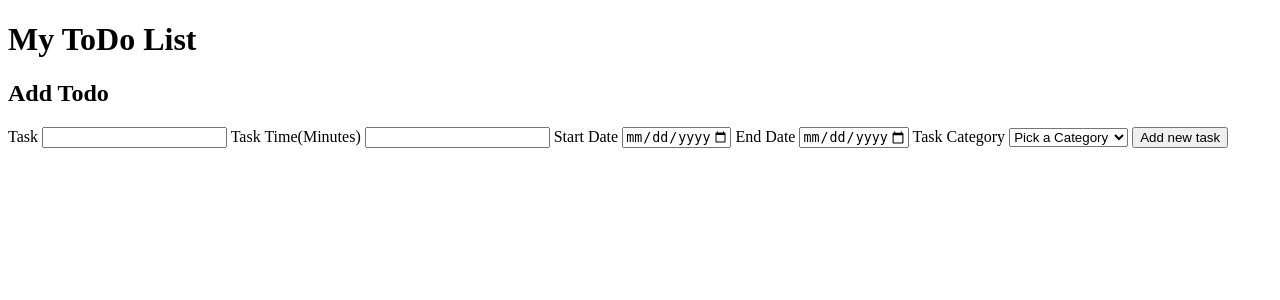
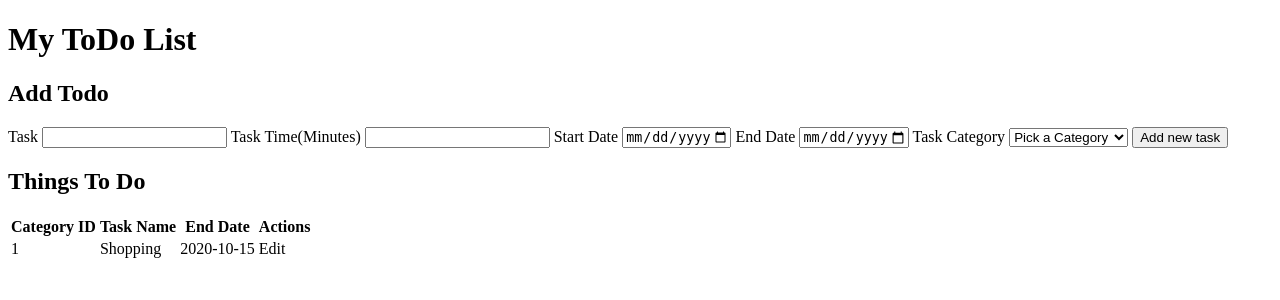
Before and after one commit to ayeshafatima977/ToDoApp-CRUD-FrontEnd-BackEnd, a PHP site: page /task_add.php in a window 1280 px wide. Shown: the top 300 px of the page. Run offline with PHP 8.4, Linux system fonts and the light colour scheme; data comes from the database, SQL or seed files in the repository.

Commit message:
Add Things to do table;Add SQL query and added dummy data;

```diff
--- a/admin/task_add.php
+++ b/admin/task_add.php
@@ -2,6 +2,7 @@
 require '../constants.php';
 $categories_select_options = null;
 $message = null;
+$task_list = null;
 
 // Query for Selection of Category
 $categories_sql = "SELECT CategoryID, CategoryName FROM taskCategory";
@@ -27,14 +28,33 @@ if ($categories_result->num_rows > 0) {
     }
 }
 
+$task_list_sql = "SELECT * FROM task";
+
+if (!$result = $connection->query($task_list_sql)) {
+    echo "Something went wrong with the task list query";
+    exit();
+}
+
+if (0 === $result->num_rows) {
+    $task_list = '<tr><td colspan="4">There are no Active Things To Do</td></tr>';
+} else {
+    while ($row = $result->fetch_assoc()) {
+
+    }
+}
+
 if ($_POST) {
     echo '<pre>';
     print_r($_POST);
     echo '</pre>';
+    //Sanitize Input fields using PREPARE statement
+    // Add task to the list Here ? indicate Placeholders for the text
+    if ($insert = $connection->prepare("INSERT INTO task(TaskID, CategoryID, TaskName, TaskTimeMinutes, StartDate,EndDate)
 
-    // Add task to the list
-    if ($insert = $connection->prepare("INSERT INTO task(TaskID, CategoryID, TaskName, TaskTimeMinutes, StartDate,EndDate)
     VALUES(NULL, ?, ?, ?, ?, ?)")) {
+        //Since Task id is NULL and auto incremented it is not accounted here; i is integer for CategoryID;s is string for task Name;
+        //d is for double for TaskTime Minutes;s is string for start date; and s is string for end date
+
         if ($insert->bind_param("isdss", $_POST['task_category'], $_POST['task_name'], $_POST['task_time'], $_POST['start_date'], $_POST['end_date'])) {
             if ($insert->execute()) {
                 $message = "You have added " . $_POST['task_name'] . " to the database";
@@ -47,7 +67,7 @@ if ($_POST) {
     } else {
         exit("There was a problem with the prepare statement");
     }
-
+    $insert->close();
 }
 $connection->close();
 
@@ -87,6 +107,31 @@ $connection->close();
         </select>
         <input type="submit" value="Add new task">
 
+
+        <h2>Things To Do</h2>
+        <table>
+            <tr>
+                <th>Category ID</th>
+                <th>Task Name</th>
+                <th>End Date</th>
+                <th>Actions</th>
+            </tr>
+            <tr>
+                <td>1</td>
+                <td>Shopping</td>
+                <td>2020-10-15</td>
+                <td>Edit</td>
+            </tr>
+            <?php echo $task_list; ?>
+
+        </table>
+
+
+
+
+
+
+
     </form>
 
 </body>
```
